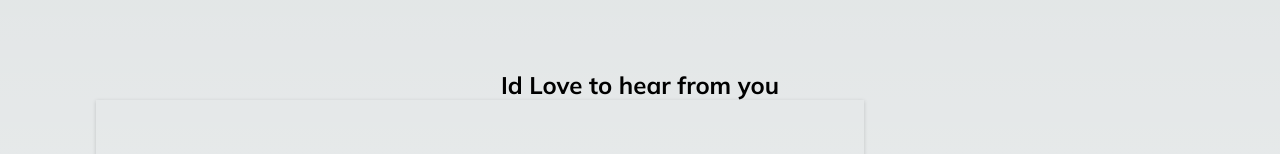
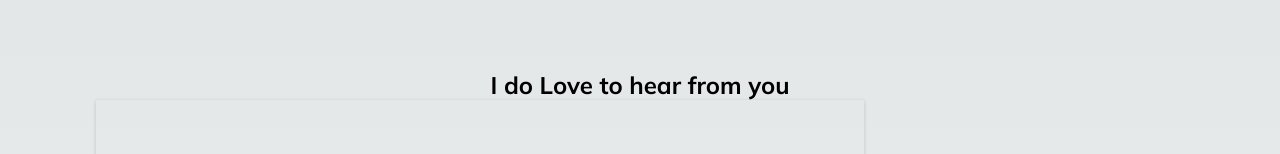
Before and after one commit to ChandanRx/Rxflix, a Next.js app: page /contact in a window 1280 px wide. Shown: the part 738-892 px from the top of the page. Built offline with nearby package versions, Linux system fonts and the light colour scheme.

Commit message:
Update page.js

```diff
--- a/src/app/contact/page.js
+++ b/src/app/contact/page.js
@@ -11,7 +11,7 @@ const Contact = () => {
         <ContactCard/>
 
        <section className={styles.Contact_section}>
-            <h2>Id Love to hear <span> from you </span></h2>
+            <h2> I do Love to hear <span> from you </span></h2>
             <ContactForm />
        </section>
        <iframe src="https://www.google.com/maps/embed?pb=!1m18!1m12!1m3!1d7333.589229883855!2d72.6299641423609!3d23.214154416159506!2m3!1f0!2f0!3f0!3m2!1i1024!2i768!4f13.1!3m3!1m2!1s0x395c2bc964c35125%3A0x9d1977c0ec27e598!2sSector%206%2C%20Gandhinagar%2C%20Gujarat%20382006!5e0!3m2!1sen!2sin!4v1699439795885!5m2!1sen!2sin" width={100} height={450} style={{border:0}} allowfullscreen="" loading="lazy" referrerpolicy="no-referrer-when-downgrade" className={styles.mapping}></iframe>
```
